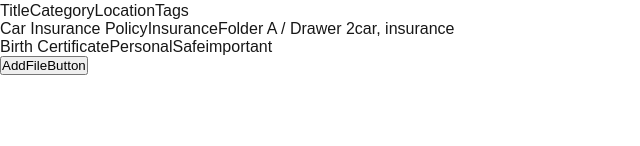
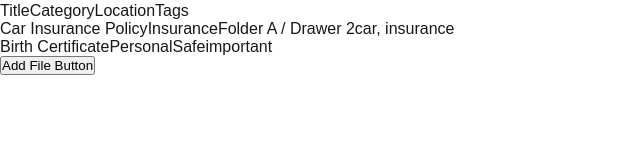
Before and after one commit to jamellemessinger/physical-file-organizer, a Next.js app: page / in a window 1280 px wide. Shown: the part 146-292 px from the top of the page, without its empty margins (0-640 px from the left). Built offline with nearby package versions, Linux system fonts and the light colour scheme.

Commit message:
conditional addFileButton

```diff
--- a/src/app/page.jsx
+++ b/src/app/page.jsx
@@ -25,7 +25,7 @@ export default function Home() {
       <SearchContainer onUserIconClick={handleUserIconClick} />
       {userPanelOpen && <UserPanel />}
       <FileContainer />
-      <AddFileButton onAddFileButtonClick={handleAddFileButtonClick} />
+      <AddFileButton isOpen={addFilePanelOpen} onAddFileButtonClick={handleAddFileButtonClick} />
       {addFilePanelOpen && <AddFilePanel />}
     </>
   );
--- a/src/components/add-file/AddFileButton.jsx
+++ b/src/components/add-file/AddFileButton.jsx
@@ -1,7 +1,7 @@
 import React from 'react'
 
-export default function AddFileButton({ onAddFileButtonClick }) {
+export default function AddFileButton({ isOpen, onAddFileButtonClick }) {
   return (
-    <button onClick={onAddFileButtonClick}>AddFileButton</button>
+    <button onClick={onAddFileButtonClick}>{isOpen ? 'X' : 'Add File Button'}</button>
   )
 }
```
